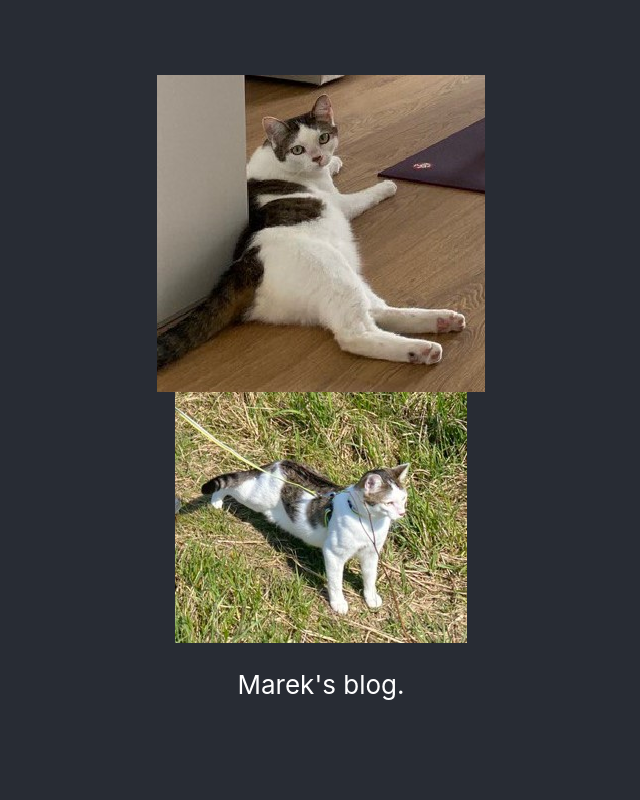
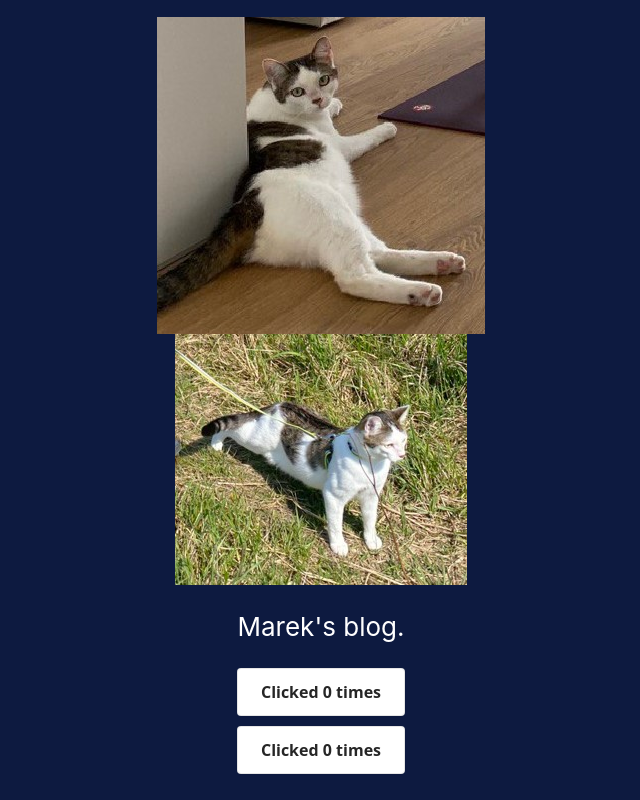
Before and after one commit to liamkukid/tic-tac-toe, a React (Create React App) app: page / in a window 1280 px wide. Shown: the whole page, without its empty margins (319-959 px from the left). Built offline with nearby package versions, Linux system fonts and the light colour scheme.

Commit message:
play with react

```diff
--- a/package.json
+++ b/package.json
@@ -35,5 +35,8 @@
       "last 1 firefox version",
       "last 1 safari version"
     ]
+  },
+  "devDependencies": {
+    "sass": "^1.62.1"
   }
 }
--- a/src/App.css
+++ /dev/null
@@ -1,38 +0,0 @@
-.App {
-  text-align: center;
-}
-
-.App-logo {
-  height: 40vmin;
-  pointer-events: none;
-}
-
-@media (prefers-reduced-motion: no-preference) {
-  .App-logo {
-    animation: App-logo-spin infinite 20s linear;
-  }
-}
-
-.App-header {
-  background-color: #282c34;
-  min-height: 100vh;
-  display: flex;
-  flex-direction: column;
-  align-items: center;
-  justify-content: center;
-  font-size: calc(10px + 2vmin);
-  color: white;
-}
-
-.App-link {
-  color: #61dafb;
-}
-
-@keyframes App-logo-spin {
-  from {
-    transform: rotate(0deg);
-  }
-  to {
-    transform: rotate(360deg);
-  }
-}
--- a/src/App.js
+++ b/src/App.js
@@ -1,8 +1,16 @@
 import Marek_yoga from './Marek_yoga.jpg';
 import Marek_walk from './Marek_walk.jpg';
-import './App.css';
+import './App.scss';
+import MyButton from './MyButton';
+import { useState } from 'react';
 
 function App() {
+  const [count, setCount] = useState(0);
+
+  function handleClick() {
+      setCount(count + 1);
+  }
+
   return (
     <div className="App">
       <header className="App-header">
@@ -11,6 +19,8 @@ function App() {
         <p>
           Marek's blog.
         </p>
+      <MyButton count={count} onClick={handleClick} />
+      <MyButton count={count} onClick={handleClick} />
       </header>
     </div>
   );
--- /dev/null
+++ b/src/App.scss
@@ -0,0 +1,14 @@
+.App {
+  text-align: center;
+}
+
+.App-header {
+  background-color: #0d1a40;
+  min-height: 100vh;
+  display: flex;
+  flex-direction: column;
+  align-items: center;
+  justify-content: center;
+  font-size: calc(10px + 2vmin);
+  color: white;
+}
--- /dev/null
+++ b/src/Button.scss
@@ -0,0 +1,47 @@
+.Main-button  {
+  align-items: center;
+  background-color: #FFFFFF;
+  border: 1px solid rgba(0, 0, 0, 0.1);
+  border-radius: .25rem;
+  box-shadow: rgba(0, 0, 0, 0.02) 0 1px 3px 0;
+  box-sizing: border-box;
+  color: rgba(0, 0, 0, 0.85);
+  cursor: pointer;
+  display: inline-flex;
+  font-family: system-ui,-apple-system,system-ui,"Helvetica Neue",Helvetica,Arial,sans-serif;
+  font-size: 16px;
+  font-weight: 600;
+  justify-content: center;
+  line-height: 1.25;
+  margin: 3;
+  margin-bottom: 10px;
+  min-height: 3rem;
+  padding: calc(.875rem - 1px) calc(1.5rem - 1px);
+  position: relative;
+  text-decoration: none;
+  transition: all 250ms;
+  user-select: none;
+  -webkit-user-select: none;
+  touch-action: manipulation;
+  vertical-align: baseline;
+  width: auto;
+}
+
+.Main-button :hover,
+.Main-button :focus {
+  border-color: rgba(0, 0, 0, 0.15);
+  box-shadow: rgba(0, 0, 0, 0.1) 0 4px 12px;
+  color: rgba(0, 0, 0, 0.65);
+}
+
+.Main-button :hover {
+  transform: translateY(-1px);
+}
+
+.Main-button :active {
+  background-color: #F0F0F1;
+  border-color: rgba(0, 0, 0, 0.15);
+  box-shadow: rgba(0, 0, 0, 0.06) 0 2px 4px;
+  color: rgba(0, 0, 0, 0.65);
+  transform: translateY(0);
+}
--- /dev/null
+++ b/src/MyButton.js
@@ -0,0 +1,12 @@
+import './Button.scss';
+
+function MyButton( { count, onClick}) {
+
+    return(
+        <button className="Main-button" onClick={onClick} role="button">
+            Clicked { count } times
+        </button>
+    );
+}
+
+export default MyButton;
```
Also changed, not shown: 1 other file (tests, documents, lock files or other folders).
